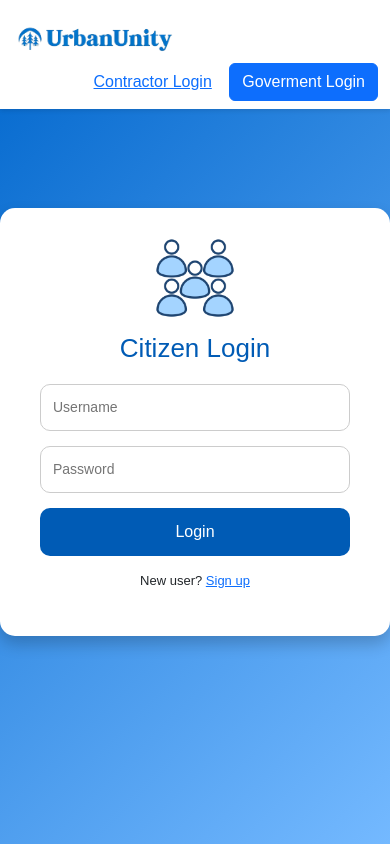
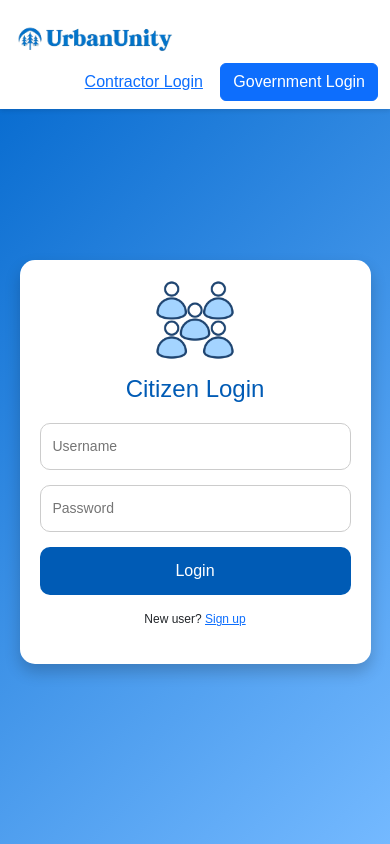
Before and after one commit to rachuzzzz/UrbanUnity, a plain HTML site: page clogin3.html in a window 390 px wide. Drawn offline with nearby package versions, Linux system fonts and the light colour scheme.

Commit message:
Add files via upload

```diff
--- a/clogin3.html
+++ b/clogin3.html
@@ -33,6 +33,7 @@
       justify-content: center;
       align-items: center;
       height: 100vh;
+      padding-top: 80px; /* Adjusted for navbar height */
     }
 
     .form-container {
@@ -101,6 +102,21 @@
       from { transform: translateY(-50px); opacity: 0; }
       to { transform: translateY(0); opacity: 1; }
     }
+
+    @media screen and (max-width: 600px) {
+      .form-container {
+        padding: 20px;
+        max-width: 90%;
+      }
+
+      h1 {
+        font-size: 1.5rem;
+      }
+
+      .help-text {
+        font-size: 12px;
+      }
+    }
   </style>
 </head>
 <body>
@@ -112,7 +128,7 @@
       </a>
       <div class="ms-auto">
         <a href="blogin.html" class="btn btn-link">Contractor Login</a>
-        <a href="alogin.html" class="btn btn-primary">Goverment Login</a>
+        <a href="alogin.html" class="btn btn-primary">Government Login</a>
       </div>
     </div>
   </nav>
@@ -149,5 +165,7 @@
     }
   </script>
 
+  <script src="https://cdn.jsdelivr.net/npm/bootstrap@5.3.0/dist/js/bootstrap.bundle.min.js"></script>
+
 </body>
 </html>
```
Also changed, not shown: alogin.html (+18 -0 lines), blogin2.html (+15 -0 lines), clogin2.html (+6 -2 lines).
